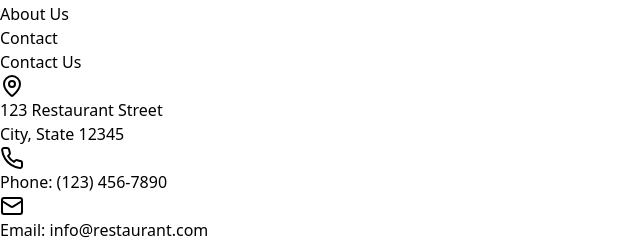
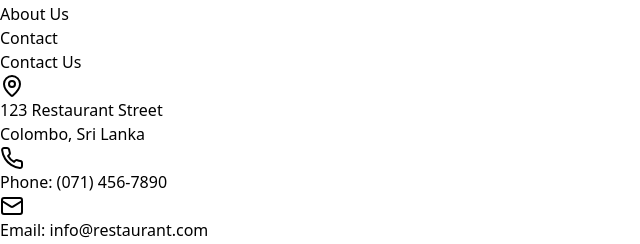
Before and after one commit to spriveen/-Restaurant-Website, a React (Vite) app: page / in a window 1280 px wide. Shown: the part 9300-9544 px from the top of the page, without its empty margins (0-640 px from the left). Built offline with nearby package versions, Linux system fonts and the light colour scheme.

Commit message:
update footer

```diff
--- a/src/components/Footer.jsx
+++ b/src/components/Footer.jsx
@@ -26,12 +26,12 @@ const Footer = () => {
                             <MapPin className='text-red-500' />
                             <div>
                                 <p>123 Restaurant Street</p>
-                                <p>City, State 12345</p>
+                                <p>Colombo, Sri Lanka</p>
                             </div>
                         </div>
                         <div className='flex gap-2 items-center'>
                             <Phone className='text-red-500 my-4' />
-                            <p>Phone: (123) 456-7890</p>
+                            <p>Phone: (071) 456-7890</p>
                         </div>
                         <div className='flex gap-2'>
                             <Mail className='text-red-500' />
```
